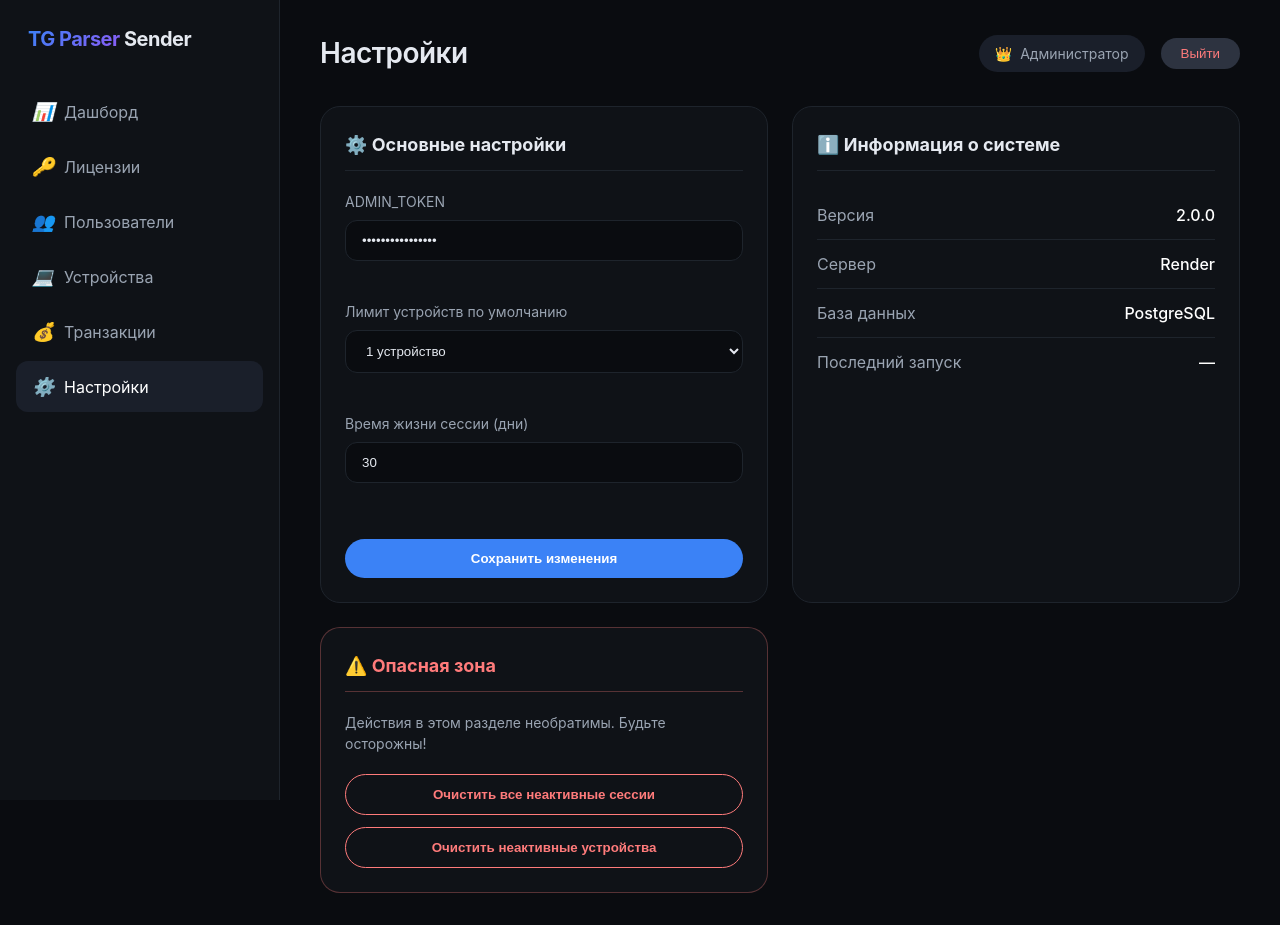
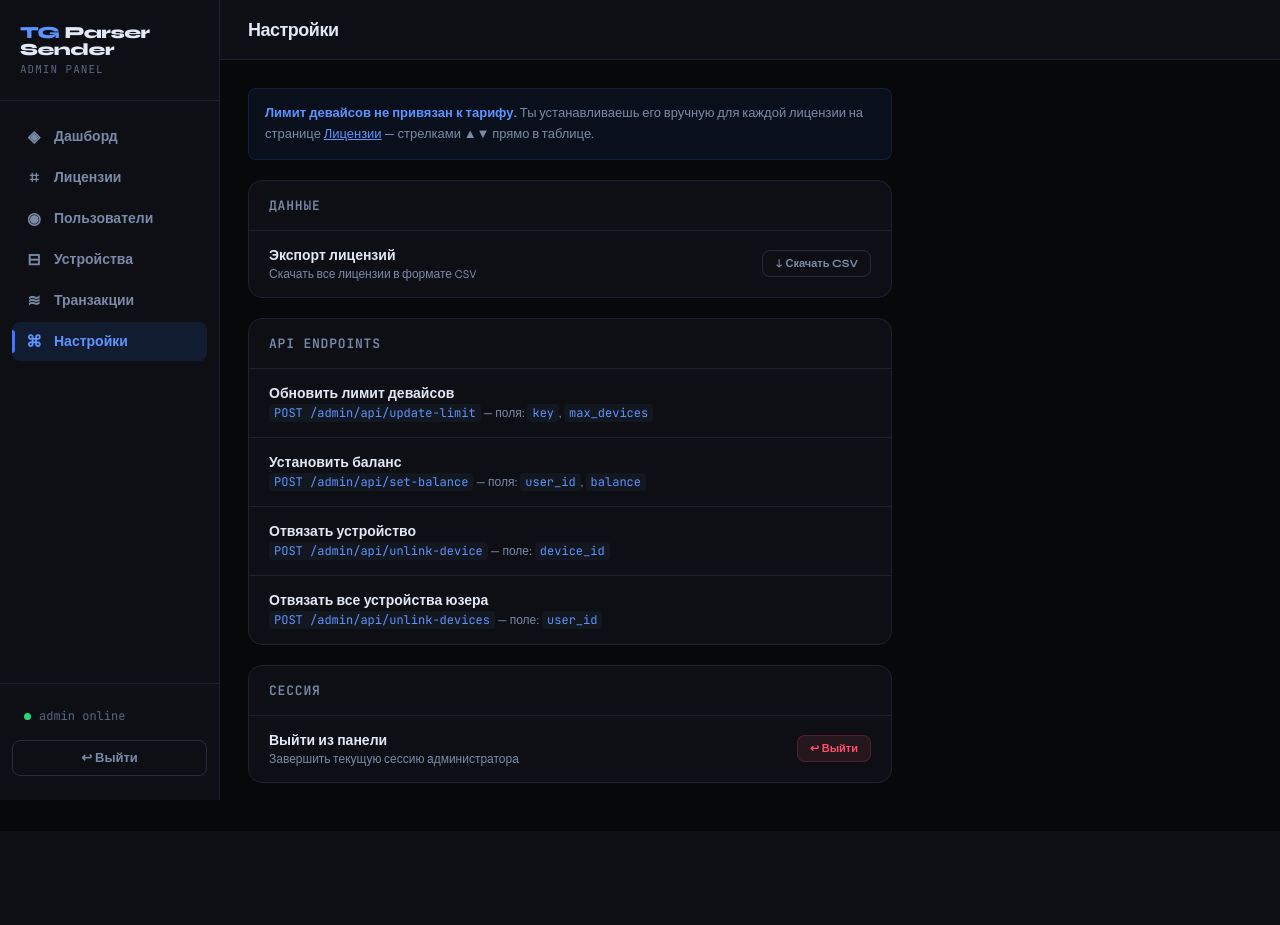
Before and after one commit to benuarbelluyan-sketch/license-check-server, a FastAPI app: page /admin/settings in a window 1280 px wide. After the commit the page ends 800 px from the top, so only its background shows below. Run offline with FastAPI, Linux system fonts and the light colour scheme; the visitor is signed in with stand-in values (Sample User, id 1); parts of the project's set-up code (start-up, migrations or seed data) failed here and were passed over; some libraries are stand-ins or nearby versions.

Commit message:
admin_settings.html

```diff
--- a/templates/admin_settings.html
+++ b/templates/admin_settings.html
@@ -1,347 +1,136 @@
-<!doctype html>
-<html>
+<!DOCTYPE html>
+<html lang="ru">
 <head>
-  <meta charset="utf-8" />
-  <title>Настройки · TG Parser Admin</title>
-  <meta name="viewport" content="width=device-width, initial-scale=1" />
-  <style>
-    * { margin: 0; padding: 0; box-sizing: border-box; }
-
-    body {
-      font-family: 'Inter', system-ui, -apple-system, sans-serif;
-      background: #0a0c10;
-      color: #e5e9f0;
-      line-height: 1.5;
-    }
-
-    .app {
-      display: flex;
-      min-height: 100vh;
-    }
-
-    .sidebar {
-      width: 280px;
-      background: #0f1217;
-      border-right: 1px solid #1e242c;
-      padding: 24px 16px;
-      position: fixed;
-      height: 100vh;
-      overflow-y: auto;
-    }
-
-    .logo {
-      font-size: 20px;
-      font-weight: 700;
-      letter-spacing: -0.5px;
-      margin-bottom: 32px;
-      padding-left: 12px;
-    }
-
-    .logo span {
-      background: linear-gradient(135deg, #3b82f6, #8b5cf6);
-      -webkit-background-clip: text;
-      -webkit-text-fill-color: transparent;
-    }
-
-    .nav-item {
-      display: flex;
-      align-items: center;
-      gap: 12px;
-      padding: 12px 16px;
-      border-radius: 12px;
-      color: #9aa4b2;
-      margin-bottom: 4px;
-      transition: all 0.2s;
-      text-decoration: none;
-    }
-
-    .nav-item.active {
-      background: #1a1f2a;
-      color: #fff;
-    }
-
-    .nav-item i {
-      width: 20px;
-      font-size: 18px;
-    }
-
-    .nav-item:hover:not(.active) {
-      background: #151a24;
-      color: #e5e9f0;
-    }
-
-    .main {
-      flex: 1;
-      margin-left: 280px;
-      padding: 32px 40px;
-      background: #0a0c10;
-      min-height: 100vh;
-    }
-
-    .header {
-      display: flex;
-      justify-content: space-between;
-      align-items: center;
-      margin-bottom: 32px;
-    }
-
-    .header h1 {
-      font-size: 28px;
-      font-weight: 600;
-      letter-spacing: -0.5px;
-    }
-
-    .header-right {
-      display: flex;
-      align-items: center;
-      gap: 16px;
-    }
-
-    .admin-badge {
-      background: #1a1f2a;
-      padding: 8px 16px;
-      border-radius: 40px;
-      font-size: 14px;
-      color: #9aa4b2;
-      display: flex;
-      align-items: center;
-      gap: 8px;
-    }
-
-    .logout-btn {
-      background: #2d3340;
-      border: none;
-      color: #ff7b7b;
-      padding: 8px 20px;
-      border-radius: 40px;
-      font-weight: 500;
-      cursor: pointer;
-      transition: all 0.2s;
-    }
-
-    .logout-btn:hover {
-      background: #3a4050;
-    }
-
-    .settings-grid {
-      display: grid;
-      grid-template-columns: repeat(auto-fit, minmax(400px, 1fr));
-      gap: 24px;
-    }
-
-    .settings-card {
-      background: #0f1217;
-      border: 1px solid #1e242c;
-      border-radius: 20px;
-      padding: 24px;
-    }
-
-    .settings-card h2 {
-      font-size: 18px;
-      margin-bottom: 20px;
-      padding-bottom: 12px;
-      border-bottom: 1px solid #1e242c;
-    }
-
-    .settings-group {
-      margin-bottom: 24px;
-    }
-
-    .settings-group label {
-      display: block;
-      margin-bottom: 8px;
-      color: #9aa4b2;
-      font-size: 14px;
-    }
-
-    .settings-group input,
-    .settings-group select {
-      width: 100%;
-      background: #0a0c10;
-      border: 1px solid #1e242c;
-      border-radius: 12px;
-      padding: 12px 16px;
-      color: #e5e9f0;
-      margin-bottom: 16px;
-    }
-
-    .settings-group input:focus {
-      outline: none;
-      border-color: #3b82f6;
-    }
-
-    .info-row {
-      display: flex;
-      justify-content: space-between;
-      padding: 12px 0;
-      border-bottom: 1px solid #1e242c;
-    }
-
-    .info-row:last-child {
-      border-bottom: none;
-    }
-
-    .info-label {
-      color: #9aa4b2;
-    }
-
-    .info-value {
-      font-weight: 500;
-      color: #fff;
-    }
-
-    .btn-save {
-      background: #3b82f6;
-      border: none;
-      border-radius: 40px;
-      padding: 12px 32px;
-      color: white;
-      font-weight: 600;
-      cursor: pointer;
-      width: 100%;
-      margin-top: 16px;
-    }
-
-    .btn-save:hover {
-      background: #2563eb;
-    }
-
-    .danger-zone {
-      border-color: rgba(255, 123, 123, 0.3);
-    }
-
-    .danger-zone h2 {
-      color: #ff7b7b;
-      border-bottom-color: rgba(255, 123, 123, 0.3);
-    }
-
-    .btn-danger {
-      background: transparent;
-      border: 1px solid #ff7b7b;
-      border-radius: 40px;
-      padding: 12px 32px;
-      color: #ff7b7b;
-      font-weight: 600;
-      cursor: pointer;
-      width: 100%;
-    }
-
-    .btn-danger:hover {
-      background: rgba(255, 123, 123, 0.1);
-    }
-  </style>
+<meta charset="UTF-8">
+<meta name="viewport" content="width=device-width, initial-scale=1.0">
+<title>Настройки — Admin</title>
+<link rel="preconnect" href="https://fonts.googleapis.com">
+<link href="https://fonts.googleapis.com/css2?family=Syne:wght@400;600;700;800&family=JetBrains+Mono:wght@400;500;600&display=swap" rel="stylesheet">
+<style>
+  :root{--bg:#07080a;--surface:#0d0f14;--surface2:#131720;--border:#1c2230;--border2:#252d3d;--text:#e2e8f5;--muted:#5a6580;--muted2:#7a8aa8;--accent:#3b7aff;--accent2:#5c94ff;--green:#22d87a;--red:#ff4e6a;--yellow:#ffb83a;--font:'Syne',sans-serif;--mono:'JetBrains Mono',monospace;--sidebar:220px;--radius:14px;--radius-sm:8px;}
+  *{margin:0;padding:0;box-sizing:border-box;}
+  body{font-family:var(--font);background:var(--bg);color:var(--text);display:flex;min-height:100vh;}
+  .sidebar{width:var(--sidebar);min-height:100vh;background:var(--surface);border-right:1px solid var(--border);display:flex;flex-direction:column;padding:24px 0;position:fixed;left:0;top:0;bottom:0;z-index:100;}
+  .logo{padding:0 20px 24px;border-bottom:1px solid var(--border);margin-bottom:16px;}
+  .logo-name{font-size:17px;font-weight:800;letter-spacing:-0.5px;color:var(--text);line-height:1;}
+  .logo-name span{color:var(--accent2);}
+  .logo-sub{font-size:11px;color:var(--muted);margin-top:4px;font-family:var(--mono);text-transform:uppercase;letter-spacing:1px;}
+  .nav{flex:1;padding:0 12px;display:flex;flex-direction:column;gap:2px;}
+  .nav-item{display:flex;align-items:center;gap:10px;padding:10px 12px;border-radius:var(--radius-sm);color:var(--muted2);text-decoration:none;font-size:14px;font-weight:600;transition:all .15s;position:relative;}
+  .nav-item:hover{background:var(--surface2);color:var(--text);}
+  .nav-item.active{background:rgba(59,122,255,.12);color:var(--accent2);}
+  .nav-item.active::before{content:'';position:absolute;left:0;top:20%;bottom:20%;width:3px;background:var(--accent);border-radius:0 3px 3px 0;}
+  .nav-icon{font-size:16px;width:20px;text-align:center;}
+  .sidebar-footer{padding:16px 12px 0;border-top:1px solid var(--border);}
+  .admin-label{display:flex;align-items:center;gap:8px;font-size:12px;color:var(--muted);padding:8px 12px;font-family:var(--mono);}
+  .admin-dot{width:7px;height:7px;background:var(--green);border-radius:50%;}
+  .logout-btn{width:100%;background:transparent;border:1px solid var(--border2);color:var(--muted2);padding:9px 12px;border-radius:var(--radius-sm);font-size:13px;font-weight:600;cursor:pointer;font-family:var(--font);transition:all .15s;margin-top:8px;}
+  .logout-btn:hover{background:var(--red);border-color:var(--red);color:#fff;}
+  .main{margin-left:var(--sidebar);flex:1;min-height:100vh;display:flex;flex-direction:column;}
+  .topbar{height:60px;border-bottom:1px solid var(--border);display:flex;align-items:center;padding:0 28px;gap:16px;background:var(--surface);position:sticky;top:0;z-index:50;}
+  .page-title{font-size:18px;font-weight:800;letter-spacing:-0.5px;}
+  .content{padding:28px;flex:1;max-width:700px;}
+  .settings-group{background:var(--surface);border:1px solid var(--border);border-radius:var(--radius);overflow:hidden;margin-bottom:20px;}
+  .settings-group-title{padding:16px 20px;border-bottom:1px solid var(--border);font-size:13px;font-weight:700;color:var(--muted2);text-transform:uppercase;letter-spacing:.8px;font-family:var(--mono);}
+  .settings-row{display:flex;align-items:center;padding:16px 20px;border-bottom:1px solid var(--border);gap:16px;}
+  .settings-row:last-child{border-bottom:none;}
+  .settings-row-left{flex:1;}
+  .settings-row-name{font-size:14px;font-weight:600;}
+  .settings-row-desc{font-size:12px;color:var(--muted2);margin-top:3px;}
+  .btn{display:inline-flex;align-items:center;gap:6px;padding:8px 16px;border-radius:var(--radius-sm);font-size:12px;font-weight:700;cursor:pointer;border:none;font-family:var(--font);transition:all .15s;text-decoration:none;white-space:nowrap;}
+  .btn-ghost{background:transparent;border:1px solid var(--border2);color:var(--muted2);}
+  .btn-ghost:hover{background:var(--surface2);color:var(--text);}
+  .btn-danger{background:rgba(255,78,106,.1);color:var(--red);border:1px solid rgba(255,78,106,.2);}
+  .btn-danger:hover{background:var(--red);color:#fff;}
+  .btn-sm{padding:6px 12px;font-size:11px;}
+  .info-block{background:rgba(59,122,255,.07);border:1px solid rgba(59,122,255,.15);border-radius:var(--radius-sm);padding:14px 16px;font-size:13px;color:var(--muted2);margin-bottom:20px;line-height:1.6;}
+  .info-block strong{color:var(--accent2);}
+  code{font-family:var(--mono);font-size:12px;background:var(--surface2);padding:1px 5px;border-radius:4px;color:var(--accent2);}
+</style>
 </head>
 <body>
-<div class="app">
-  <!-- Сайдбар -->
-  <div class="sidebar">
-    <div class="logo">
-      <span>TG Parser</span> Sender
+
+<div class="sidebar">
+  <div class="logo">
+    <div class="logo-name"><span>TG</span> Parser Sender</div>
+    <div class="logo-sub">Admin Panel</div>
+  </div>
+  <nav class="nav">
+    <a href="/admin" class="nav-item {% if active_tab == 'dashboard' %}active{% endif %}"><span class="nav-icon">◈</span> Дашборд</a>
+    <a href="/admin/licenses" class="nav-item {% if active_tab == 'licenses' %}active{% endif %}"><span class="nav-icon">⌗</span> Лицензии</a>
+    <a href="/admin/users" class="nav-item {% if active_tab == 'users' %}active{% endif %}"><span class="nav-icon">◉</span> Пользователи</a>
+    <a href="/admin/devices" class="nav-item {% if active_tab == 'devices' %}active{% endif %}"><span class="nav-icon">⊟</span> Устройства</a>
+    <a href="/admin/transactions" class="nav-item {% if active_tab == 'transactions' %}active{% endif %}"><span class="nav-icon">≋</span> Транзакции</a>
+    <a href="/admin/settings" class="nav-item {% if active_tab == 'settings' %}active{% endif %}"><span class="nav-icon">⌘</span> Настройки</a>
+  </nav>
+  <div class="sidebar-footer">
+    <div class="admin-label"><span class="admin-dot"></span>admin online</div>
+    <form method="post" action="/admin/logout"><button class="logout-btn">↩ Выйти</button></form>
+  </div>
+</div>
+
+<div class="main">
+  <div class="topbar">
+    <span class="page-title">Настройки</span>
+  </div>
+  <div class="content">
+
+    <div class="info-block">
+      <strong>Лимит девайсов не привязан к тарифу.</strong> Ты устанавливаешь его вручную для каждой лицензии на странице <a href="/admin/licenses" style="color:var(--accent2);">Лицензии</a> — стрелками ▲▼ прямо в таблице.
     </div>
 
-    <a href="/admin" class="nav-item {% if active_tab == 'dashboard' %}active{% endif %}">
-      <i>📊</i> Дашборд
-    </a>
-    <a href="/admin/licenses" class="nav-item {% if active_tab == 'licenses' %}active{% endif %}">
-      <i>🔑</i> Лицензии
-    </a>
-    <a href="/admin/users" class="nav-item {% if active_tab == 'users' %}active{% endif %}">
-      <i>👥</i> Пользователи
-    </a>
-    <a href="/admin/devices" class="nav-item {% if active_tab == 'devices' %}active{% endif %}">
-      <i>💻</i> Устройства
-    </a>
-    <a href="/admin/transactions" class="nav-item {% if active_tab == 'transactions' %}active{% endif %}">
-      <i>💰</i> Транзакции
-    </a>
-    <a href="/admin/settings" class="nav-item {% if active_tab == 'settings' %}active{% endif %}">
-      <i>⚙️</i> Настройки
-    </a>
-  </div>
+    <div class="settings-group">
+      <div class="settings-group-title">Данные</div>
+      <div class="settings-row">
+        <div class="settings-row-left">
+          <div class="settings-row-name">Экспорт лицензий</div>
+          <div class="settings-row-desc">Скачать все лицензии в формате CSV</div>
+        </div>
+        <a href="/admin/export" class="btn btn-ghost btn-sm">↓ Скачать CSV</a>
+      </div>
+    </div>
 
-  <!-- Основной контент -->
-  <div class="main">
-    <div class="header">
-      <h1>Настройки</h1>
-      <div class="header-right">
-        <div class="admin-badge">
-          <span>👑</span> Администратор
+    <div class="settings-group">
+      <div class="settings-group-title">API Endpoints</div>
+      <div class="settings-row">
+        <div class="settings-row-left">
+          <div class="settings-row-name">Обновить лимит девайсов</div>
+          <div class="settings-row-desc"><code>POST /admin/api/update-limit</code> — поля: <code>key</code>, <code>max_devices</code></div>
         </div>
-        <form method="post" action="/admin/logout" style="margin:0;">
-          <button class="logout-btn" type="submit">Выйти</button>
+      </div>
+      <div class="settings-row">
+        <div class="settings-row-left">
+          <div class="settings-row-name">Установить баланс</div>
+          <div class="settings-row-desc"><code>POST /admin/api/set-balance</code> — поля: <code>user_id</code>, <code>balance</code></div>
+        </div>
+      </div>
+      <div class="settings-row">
+        <div class="settings-row-left">
+          <div class="settings-row-name">Отвязать устройство</div>
+          <div class="settings-row-desc"><code>POST /admin/api/unlink-device</code> — поле: <code>device_id</code></div>
+        </div>
+      </div>
+      <div class="settings-row">
+        <div class="settings-row-left">
+          <div class="settings-row-name">Отвязать все устройства юзера</div>
+          <div class="settings-row-desc"><code>POST /admin/api/unlink-devices</code> — поле: <code>user_id</code></div>
+        </div>
+      </div>
+    </div>
+
+    <div class="settings-group">
+      <div class="settings-group-title">Сессия</div>
+      <div class="settings-row">
+        <div class="settings-row-left">
+          <div class="settings-row-name">Выйти из панели</div>
+          <div class="settings-row-desc">Завершить текущую сессию администратора</div>
+        </div>
+        <form method="post" action="/admin/logout">
+          <button class="btn btn-danger btn-sm" type="submit">↩ Выйти</button>
         </form>
       </div>
     </div>
 
-    <div class="settings-grid">
-      <!-- Основные настройки -->
-      <div class="settings-card">
-        <h2>⚙️ Основные настройки</h2>
-
-        <div class="settings-group">
-          <label>ADMIN_TOKEN</label>
-          <input type="password" value="••••••••••••••••" readonly>
-        </div>
-
-        <div class="settings-group">
-          <label>Лимит устройств по умолчанию</label>
-          <select>
-            <option value="1" selected>1 устройство</option>
-            <option value="2">2 устройства</option>
-            <option value="3">3 устройства</option>
-            <option value="5">5 устройств</option>
-          </select>
-        </div>
-
-        <div class="settings-group">
-          <label>Время жизни сессии (дни)</label>
-          <input type="number" value="30">
-        </div>
-
-        <button class="btn-save">Сохранить изменения</button>
-      </div>
-
-      <!-- Информация о системе -->
-      <div class="settings-card">
-        <h2>ℹ️ Информация о системе</h2>
-
-        <div class="info-row">
-          <span class="info-label">Версия</span>
-          <span class="info-value">2.0.0</span>
-        </div>
-        <div class="info-row">
-          <span class="info-label">Сервер</span>
-          <span class="info-value">Render</span>
-        </div>
-        <div class="info-row">
-          <span class="info-label">База данных</span>
-          <span class="info-value">PostgreSQL</span>
-        </div>
-        <div class="info-row">
-          <span class="info-label">Последний запуск</span>
-          <span class="info-value">{{ now().strftime('%Y-%m-%d %H:%M') if now else '—' }}</span>
-        </div>
-      </div>
-
-      <!-- Опасная зона -->
-      <div class="settings-card danger-zone">
-        <h2>⚠️ Опасная зона</h2>
-
-        <div style="margin-bottom: 20px; color: #9aa4b2; font-size: 14px;">
-          Действия в этом разделе необратимы. Будьте осторожны!
-        </div>
-
-        <button class="btn-danger" onclick="return confirm('Вы уверены? Это действие нельзя отменить!')">
-          Очистить все неактивные сессии
-        </button>
-
-        <div style="height: 12px;"></div>
-
-        <button class="btn-danger" onclick="return confirm('Вы уверены? Все неактивные устройства будут удалены!')">
-          Очистить неактивные устройства
-        </button>
-      </div>
-    </div>
   </div>
 </div>
 </body>
```
